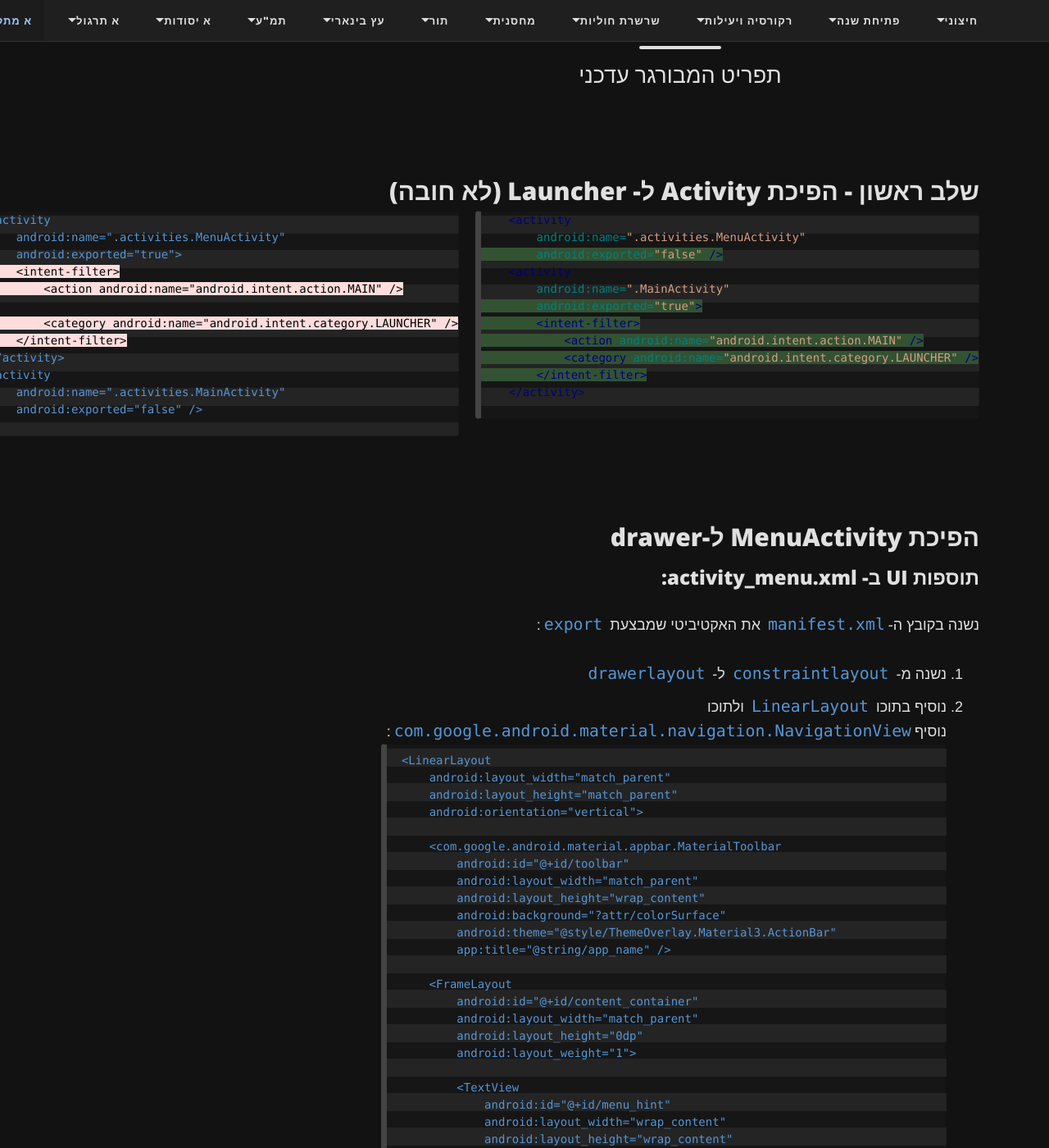
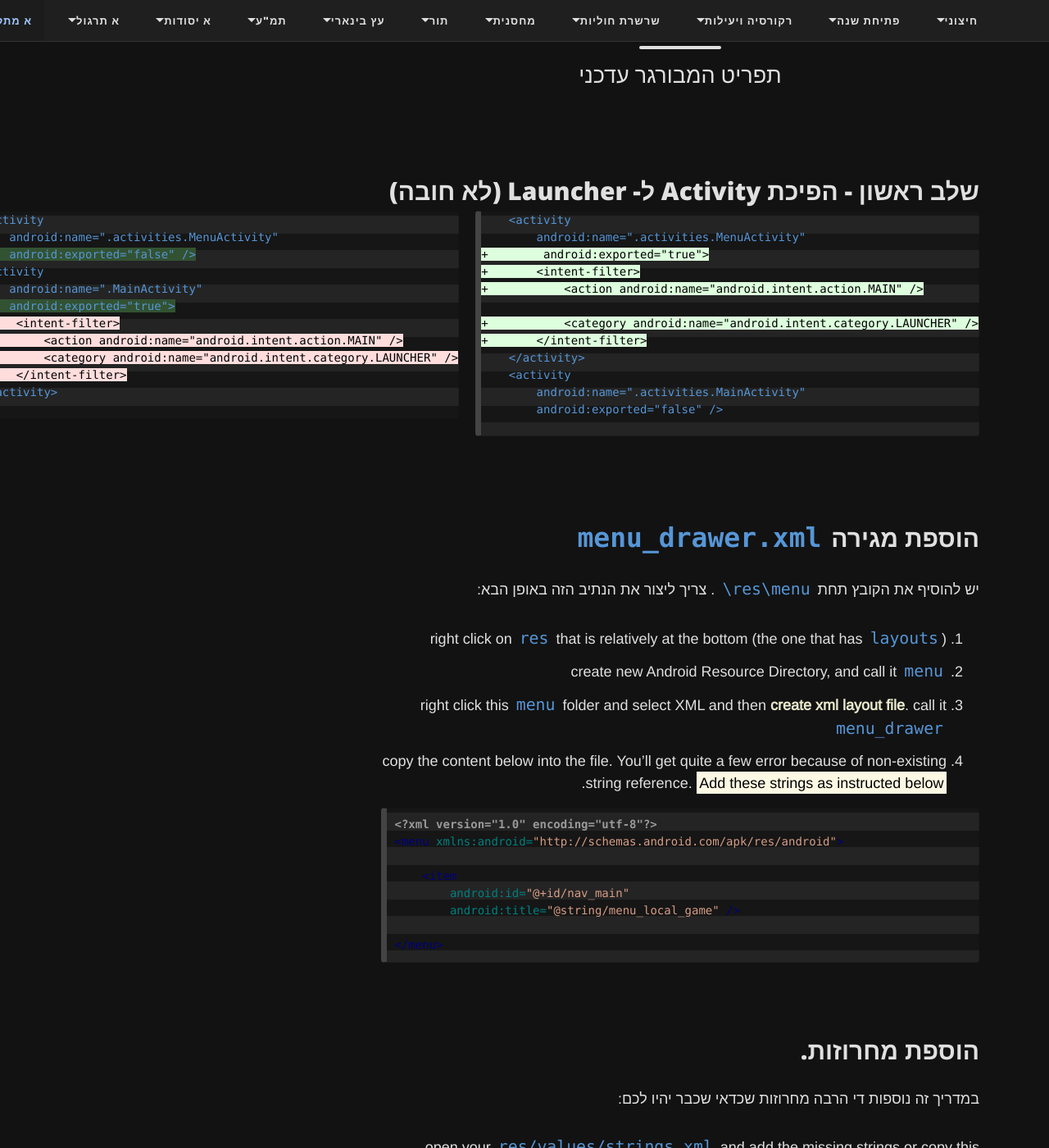
Before and after one commit to 3strategy/BeautifulMivney, a Jekyll site: the page built from android/projectSteps/014creatingFragmentsMenu.md, in a window 1280 px wide and 1400 px high, scrolled down 266 px. Shown: the whole window at 82% size. Built offline with Jekyll 4.4.1, drawn with Linux system fonts in a browser that asks for light colours; comment, search, counter and statistics services are not loaded; some of the changed text lies outside the part shown.

Commit message:
update to 014 fragments menu

````diff
--- a/android/projectSteps/014creatingFragmentsMenu.md
+++ b/android/projectSteps/014creatingFragmentsMenu.md
@@ -10,34 +10,18 @@ lang: en
 ## שלב ראשון - הפיכת Activity ל- Launcher (לא חובה)
 
 <div class="two-columns">
-  <div markdown="1" class="column">
 
-    {% highlight xml mark_lines="3 6 7 8 9 10" %}
+<div markdown="1" class="column">
+
+    {% highlight diff mark_lines="3" %}
     <activity
         android:name=".activities.MenuActivity"
-        android:exported="false" />
-    <activity
-        android:name=".MainActivity"
-        android:exported="true">
-        <intent-filter>
-            <action android:name="android.intent.action.MAIN" />
-            <category android:name="android.intent.category.LAUNCHER" />
-        </intent-filter>
-    </activity>
-    {% endhighlight %}
++        android:exported="true">
++       <intent-filter>
++           <action android:name="android.intent.action.MAIN" />
 
-</div>
-<div markdown="1" class="column">
-
-    {% highlight diff %}
-    <activity
-        android:name=".activities.MenuActivity"
-        android:exported="true">
--       <intent-filter>
--           <action android:name="android.intent.action.MAIN" />
-
--           <category android:name="android.intent.category.LAUNCHER" />
--       </intent-filter>
++           <category android:name="android.intent.category.LAUNCHER" />
++       </intent-filter>
     </activity>
     <activity
         android:name=".activities.MainActivity"
@@ -45,7 +29,63 @@ lang: en
     {% endhighlight %}
 
 </div>
+<div markdown="1" class="column">
+
+    {% highlight diff mark_lines="3 6" %}
+    <activity
+        android:name=".activities.MenuActivity"
+        android:exported="false" />
+    <activity
+        android:name=".MainActivity"
+        android:exported="true">
+-        <intent-filter>
+-            <action android:name="android.intent.action.MAIN" />
+-            <category android:name="android.intent.category.LAUNCHER" />
+-        </intent-filter>
+    </activity>
+    {% endhighlight %}
+
 </div>
+</div>
+
+## הוספת מגירה `menu_drawer.xml`
+
+יש להוסיף את הקובץ תחת `res\menu\` . צריך ליצור את הנתיב הזה באופן הבא:
+1. right click on `res` that is relatively at the bottom (the one that has `layouts`)
+1. create new Android Resource Directory, and call it `menu`
+1. right click this `menu` folder and select XML and then **create xml layout file**. call it `menu_drawer`
+1. copy the content below into the file. You'll get quite a few error because of non-existing string reference. ==Add these strings as instructed below==.
+
+```xml
+<?xml version="1.0" encoding="utf-8"?>
+<menu xmlns:android="http://schemas.android.com/apk/res/android">
+
+    <item
+        android:id="@+id/nav_main"
+        android:title="@string/menu_local_game" />
+
+</menu>
+```
+
+## הוספת מחרוזות.
+
+במדריך זה נוספות די הרבה מחרוזות שכדאי שכבר יהיו לכם:
+
+open your `res/values/strings.xml` and add the missing strings or copy this entirely:
+
+```
+<resources>
+    <string name="app_name">TicTacMenu</string>
+    <string name="drawer_open">Open navigation drawer</string>
+    <string name="drawer_close">Close navigation drawer</string>
+    <string name="menu_home">Home</string>
+    <string name="menu_local_game">Local Game</string>
+    <string name="menu_profile">Profile</string>
+    <!-- TODO: Remove or change this placeholder text -->
+    <string name="hello_blank_fragment">Hello blank fragment</string>
+</resources>
+```
+
 
 ## הפיכת MenuActivity ל-drawer
 
@@ -179,17 +219,15 @@ import com.google.android.material.navigation.NavigationView;
 </div>
 </div>
 
-## הוספת מגירה `menu_drawer.xml`
 
-יש להוסיף את הקובץ תחת `res\menu\`
+## Did you add an +id to your main activity?
 
-```xml
-<?xml version="1.0" encoding="utf-8"?>
-<menu xmlns:android="http://schemas.android.com/apk/res/android">
+**מדריך זה פונה ל-`MainActivity` כדי להריץ אותו מתוך ה-menu.**
 
-    <item
-        android:id="@+id/nav_main"
-        android:title="@string/menu_local_game" />
+**לכן חשוב להוסיף :**
+- `android:id="@+id/main"`
 
-</menu>
-```
+
+**וגם ב- `activity_menu.xml` חשוב שיופיע:**
+
+- `android:id="@+id/drawer_layout"`
````
